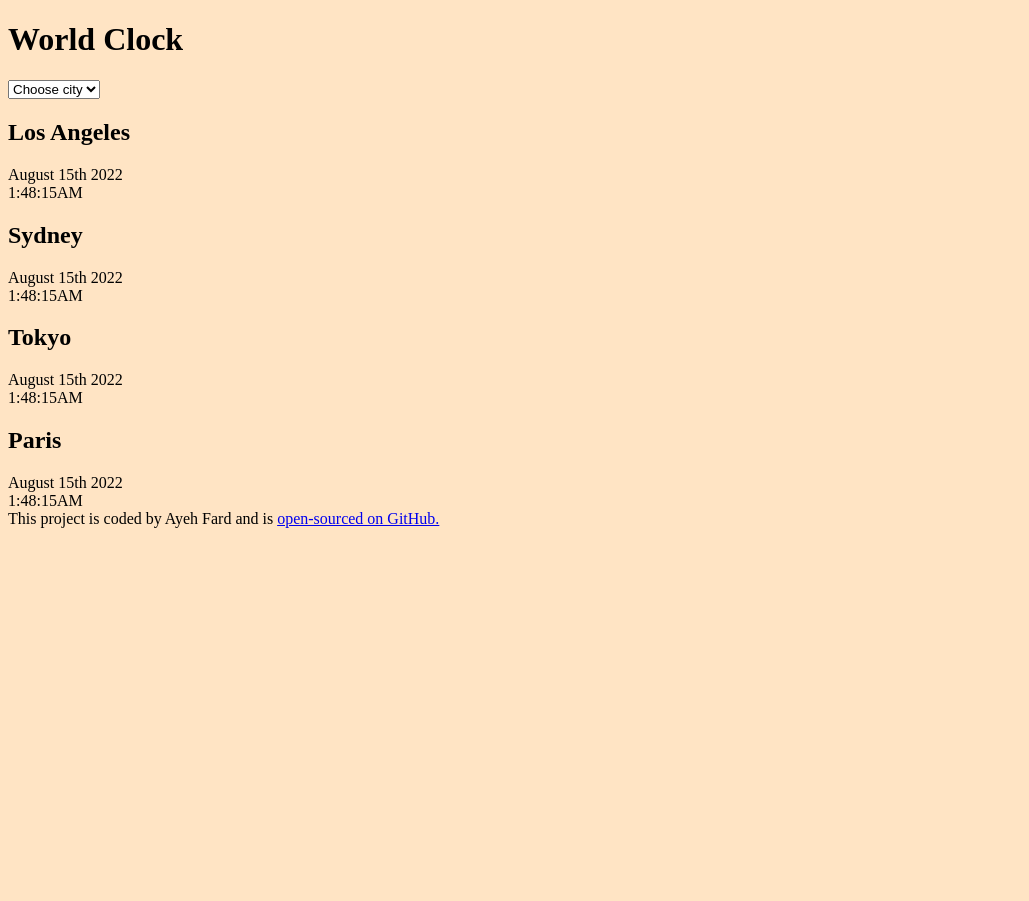
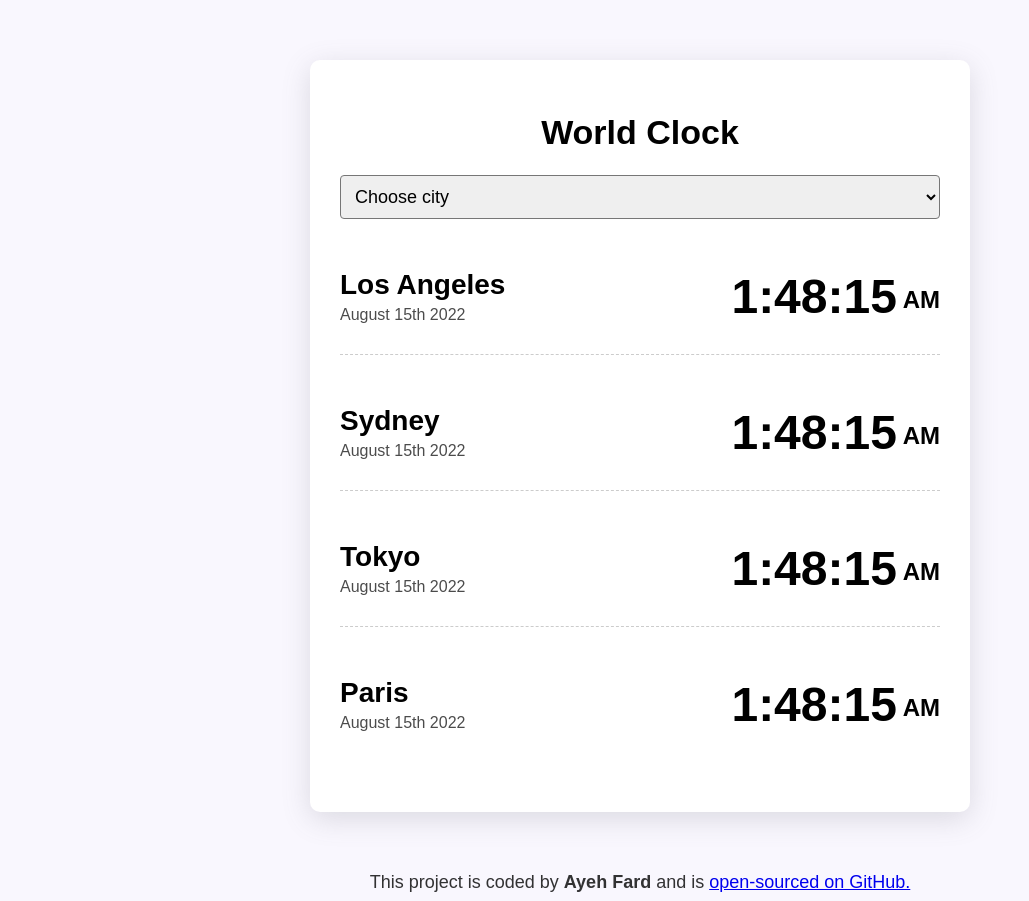
Before and after one commit to ayehfard/world-clock, a plain HTML site: page index.html in a window 1280 px wide. Shown: the whole page, without its empty margins (0-1029 px from the left). Before the commit the page ends 800 px from the top, so only its background shows below. Drawn offline with nearby package versions, Linux system fonts and the light colour scheme.

Commit message:
Styled the project with CSS

```diff
--- a/index.html
+++ b/index.html
@@ -17,29 +17,40 @@
         <option value="">New York</option>
         <option value="">Auckland</option>
       </select>
-      <div id="city">
-        <h2>Los Angeles</h2>
-        <div id="date">August 15th 2022</div>
-        <div id="time">1:48:15<span>AM</span></div>
+      <div class="city">
+        <div>
+          <h2>Los Angeles</h2>
+          <div class="date">August 15th 2022</div>
+        </div>
+        <div class="time">1:48:15<small> AM</small></div>
       </div>
-      <div id="city">
-        <h2>Sydney</h2>
-        <div id="date">August 15th 2022</div>
-        <div id="time">1:48:15<span>AM</span></div>
+
+      <div class="city">
+        <div>
+          <h2>Sydney</h2>
+          <div class="date">August 15th 2022</div>
+        </div>
+        <div class="time">1:48:15<small> AM</small></div>
       </div>
-      <div id="city">
-        <h2>Tokyo</h2>
-        <div id="date">August 15th 2022</div>
-        <div id="time">1:48:15<span>AM</span></div>
+
+      <div class="city">
+        <div>
+          <h2>Tokyo</h2>
+          <div class="date">August 15th 2022</div>
+        </div>
+        <div class="time">1:48:15<small> AM</small></div>
       </div>
-      <div id="city">
-        <h2>Paris</h2>
-        <div id="date">August 15th 2022</div>
-        <div id="time">1:48:15<span>AM</span></div>
+
+      <div class="city">
+        <div>
+          <h2>Paris</h2>
+          <div class="date">August 15th 2022</div>
+        </div>
+        <div class="time">1:48:15<small> AM</small></div>
       </div>
     </div>
     <footer>
-      This project is coded by Ayeh Fard and is
+      This project is coded by <strong>Ayeh Fard</strong> and is
       <a href="https://github.com/ayehfard/world-clock" target="_blank"
         >open-sourced on GitHub.</a
       >
--- a/src/style.css
+++ b/src/style.css
@@ -1,3 +1,54 @@
 body {
-  background-color: bisque;
+  background-color: #f9f7fe;
+  font-family: sans-serif;
 }
+h1 {
+  text-align: center;
+  font-size: 34px;
+}
+h2 {
+  margin: 0 0 5px;
+  font-size: 28px;
+}
+select {
+  display: block;
+  width: 100%;
+  padding: 10px;
+  border-radius: 4px;
+  font-size: 18px;
+}
+.container {
+  max-width: 600px;
+  margin: 60px auto;
+  background-color: white;
+  padding: 30px;
+  box-shadow: 0px 7px 29px rgba(100, 100, 111, 0.2);
+  border-radius: 10px;
+}
+.city {
+  display: flex;
+  margin: 20px 0;
+  justify-content: space-between;
+  padding: 30px 0;
+  border-bottom: 1px dashed rgba(0, 0, 0, 0.2);
+}
+.city:last-child {
+  border: none;
+}
+.time {
+  font-size: 48px;
+  font-weight: bold;
+}
+.time small {
+  font-size: 24px;
+  vertical-align: middle;
+  line-height: 36px;
+}
+.date {
+  opacity: 0.7;
+}
+footer {
+  text-align: center;
+  font-size: 18px;
+  color: rgba(0, 0, 0, 0.8);
+}
```
